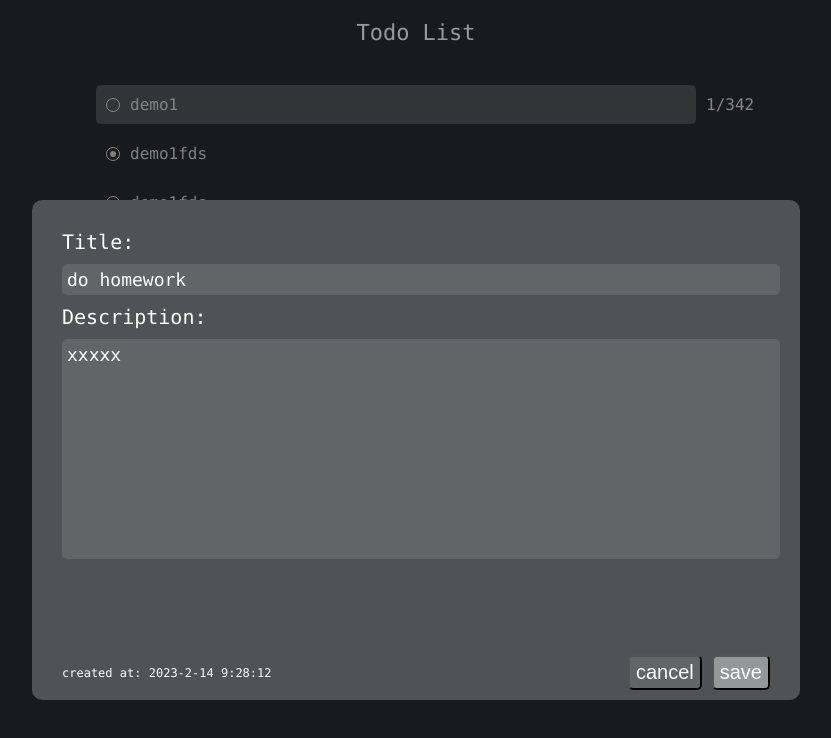
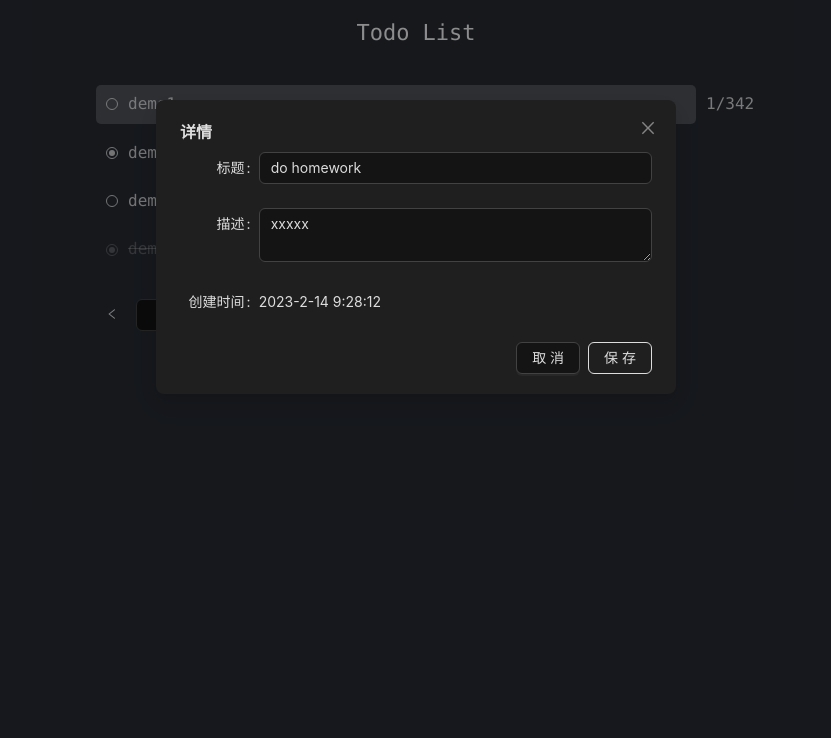
Before and after one commit to shy-robin/todo-list, a React (Create React App) app in the folder packages/web/: page / in a window 1280 px wide. Both pictures are taken after a click on the element "demo1". Shown: the top 738 px of the page, without its empty margins (224-1055 px from the left). Built offline with nearby package versions, Linux system fonts and the light colour scheme.

Commit message:
refactor: using antdesign

```diff
--- a/packages/web/src/components/board/Board.tsx
+++ b/packages/web/src/components/board/Board.tsx
@@ -1,19 +1,16 @@
 import { useEffect } from "react";
 import styled from "styled-components";
 import ListItem from "../list-item/ListItem";
-import ListItemDetail from "../list-item/ListItemDetail";
-import Pagination from "../pagination/Pagination";
-import Popup from "../popup/Popup";
 import useStore from "../../hooks/useStore";
 import useKeymap from "../../hooks/useKeymap";
 import {
-  handlePageNext,
-  handlePagePrev,
+  handlePageChange,
   handleCheckToggle,
   handleItemDetailOpen,
   handleItemDetailCancel,
   handleItemDetailSave,
 } from "../../utils/handlers";
+import { Pagination, Modal, Form, Input, Button } from "antd";
 
 const StyledBoard = styled.div`
   margin-top: 20px;
@@ -89,6 +86,17 @@ const Board = () => {
     init();
   }, []);
 
+  const formatTime = (timestamp: number) => {
+    const d = new Date(timestamp);
+    const year = d.getFullYear();
+    const month = d.getMonth() + 1;
+    const date = d.getDate();
+    const hour = d.getHours();
+    const min = d.getMinutes();
+    const sec = d.getSeconds();
+    return `${year}-${month}-${date} ${hour}:${min}:${sec}`;
+  };
+
   useKeymap(store);
 
   return (
@@ -106,22 +114,44 @@ const Board = () => {
         );
       })}
       <Pagination
+        simple
         total={total}
         pageSize={pageSize}
-        curPage={curPage}
-        onPrev={() => handlePagePrev(store)}
-        onNext={() => handlePageNext(store)}
+        current={curPage}
+        onChange={(page) => handlePageChange(store, page)}
         style={{ marginTop: "30px" }}
       ></Pagination>
-      {isItemDetailVisible && (
-        <Popup>
-          <ListItemDetail
-            {...itemDetail}
-            onCancel={() => handleItemDetailCancel(store)}
-            onSave={() => handleItemDetailSave(store)}
-          />
-        </Popup>
-      )}
+      <Modal
+        title="详情"
+        open={isItemDetailVisible}
+        onOk={() => handleItemDetailSave(store)}
+        onCancel={() => handleItemDetailCancel(store)}
+        footer={[
+          <Button key="cancel" onClick={() => handleItemDetailCancel(store)}>
+            取消
+          </Button>,
+          <Button
+            key="save"
+            type="primary"
+            ghost
+            onClick={() => handleItemDetailSave(store)}
+          >
+            保存
+          </Button>,
+        ]}
+      >
+        <Form>
+          <Form.Item label="标题" labelCol={{ span: 4 }}>
+            <Input value={itemDetail.title} />
+          </Form.Item>
+          <Form.Item label="描述" labelCol={{ span: 4 }}>
+            <Input.TextArea value={itemDetail.description} />
+          </Form.Item>
+          <Form.Item label="创建时间" labelCol={{ span: 4 }}>
+            {formatTime(itemDetail.createTime)}
+          </Form.Item>
+        </Form>
+      </Modal>
     </StyledBoard>
   );
 };
--- a/packages/web/src/components/list-item/ListItemDetail.tsx
+++ /dev/null
@@ -1,181 +0,0 @@
-import { useState } from "react";
-import styled from "styled-components";
-
-const StyledListItemDetail = styled.div`
-  padding: 30px;
-`;
-
-const StyledItem = styled.div`
-  margin-bottom: 10px;
-`;
-
-const ItemTitle = styled.div`
-  font-size: 20px;
-  margin-bottom: 10px;
-`;
-
-const ItemInput = styled.input.attrs({
-  placeholder: "Please input description",
-})`
-  width: 100%;
-  font-size: 18px;
-  background-color: rgba(255, 255, 255, 0.1);
-  color: #fff;
-  border-radius: 5px;
-  padding: 5px;
-  font-family: source-code-pro, Menlo, Monaco, Consolas, "Courier New",
-    monospace;
-  border-style: none;
-  &:focus {
-    outline: none;
-  }
-`;
-
-const ItemTextarea = styled.textarea.attrs({
-  placeholder: "Please input description",
-  rows: 10,
-})`
-  width: 100%;
-  font-size: 18px;
-  background-color: rgba(255, 255, 255, 0.1);
-  color: #fff;
-  border-radius: 5px;
-  padding: 5px;
-  font-family: source-code-pro, Menlo, Monaco, Consolas, "Courier New",
-    monospace;
-  border-style: none;
-  resize: none;
-  &:focus {
-    outline: none;
-  }
-`;
-
-interface ItemProps {
-  title: string;
-  content: string;
-  type: "title" | "description";
-  onChange: (newVal: string) => void;
-}
-
-const Item = (props: ItemProps) => {
-  const { title, content, type, onChange } = props;
-  return (
-    <StyledItem>
-      <ItemTitle>{title}</ItemTitle>
-      {type === "title" ? (
-        <ItemInput value={content} onChange={(e) => onChange(e.target.value)} />
-      ) : (
-        <ItemTextarea
-          value={content}
-          onChange={(e) => onChange(e.target.value)}
-        />
-      )}
-    </StyledItem>
-  );
-};
-
-const StyledBottom = styled.div`
-  left: 30px;
-  right: 30px;
-  position: absolute;
-  bottom: 10px;
-  display: flex;
-  justify-content: space-between;
-  align-items: center;
-`;
-
-const BottomTime = styled.span`
-  font-size: 12px;
-`;
-
-const BottomButtons = styled.div``;
-
-const buttonStyle = {
-  color: {
-    primary: "#fff",
-    normal: "#fff",
-  },
-  backgroundColor: {
-    primary: "rgba(255,255,255,0.4)",
-    normal: "rgba(255,255,255,0.1)",
-  },
-};
-
-const BottomButton = styled.button<{ t: "primary" | "normal" }>`
-  font-size: 20px;
-  margin-left: 10px;
-  padding: 4px 6px;
-  background-color: red;
-  border-radius: 5px;
-  cursor: pointer;
-  color: ${(props) => buttonStyle.color[props.t]};
-  background-color: ${(props) => buttonStyle.backgroundColor[props.t]};
-`;
-
-interface BottomProps {
-  time: number;
-  onCancel: () => void;
-  onSave: () => void;
-}
-
-const Bottom = (props: BottomProps) => {
-  const { time, onCancel, onSave } = props;
-
-  const formatTime = (timestamp: number) => {
-    const d = new Date(timestamp);
-    const year = d.getFullYear();
-    const month = d.getMonth() + 1;
-    const date = d.getDate();
-    const hour = d.getHours();
-    const min = d.getMinutes();
-    const sec = d.getSeconds();
-    return `${year}-${month}-${date} ${hour}:${min}:${sec}`;
-  };
-
-  return (
-    <StyledBottom>
-      <BottomTime>created at: {formatTime(time)}</BottomTime>
-      <BottomButtons>
-        <BottomButton t="normal" onClick={onCancel}>
-          cancel
-        </BottomButton>
-        <BottomButton t="primary" onClick={onSave}>
-          save
-        </BottomButton>
-      </BottomButtons>
-    </StyledBottom>
-  );
-};
-
-interface ListItemDetailProps {
-  title: string;
-  description: string;
-  createTime: number;
-  onCancel: () => void;
-  onSave: () => void;
-}
-const ListItemDetail = (props: ListItemDetailProps) => {
-  const { title: t, description: d, createTime, onCancel, onSave } = props;
-  const [title, setTitle] = useState(t);
-  const [description, setDescription] = useState(d);
-
-  return (
-    <StyledListItemDetail>
-      <Item
-        title="Title:"
-        content={title}
-        onChange={(newVal) => setTitle(newVal)}
-        type="title"
-      />
-      <Item
-        title="Description:"
-        content={description}
-        onChange={(newVal) => setDescription(newVal)}
-        type="description"
-      />
-      <Bottom time={createTime} onCancel={onCancel} onSave={onSave} />
-    </StyledListItemDetail>
-  );
-};
-
-export default ListItemDetail;
--- a/packages/web/src/components/pagination/Pagination.tsx
+++ /dev/null
@@ -1,61 +0,0 @@
-import { useMemo, useState } from "react";
-import styled from "styled-components";
-
-const StyledPagination = styled.div`
-  display: flex;
-  align-items: center;
-`;
-
-const PageDirection = styled.div<{ isDisabled?: boolean }>`
-  width: 20px;
-  height: 20px;
-  border-radius: 50%;
-  border: 1px solid #ddd;
-  text-align: center;
-  line-height: 20px;
-  cursor: pointer;
-  background-color: ${(props) =>
-    props.isDisabled ? "rgba(255,255,255,0.3)" : ""};
-  pointer-events: ${(props) => (props.isDisabled ? "none" : "")};
-  &:hover {
-    background-color: rgba(255, 255, 255, 0.3);
-  }
-`;
-
-const PageInfo = styled.div`
-  margin: 0 10px;
-`;
-
-interface PaginationProps {
-  total: number;
-  pageSize: number;
-  curPage: number;
-  onPrev: () => void;
-  onNext: () => void;
-  style?: { [key: string]: unknown };
-}
-
-const Pagination = (props: PaginationProps) => {
-  const { total, pageSize, curPage, onPrev, onNext, style } = props;
-  const totalPage = useMemo(() => {
-    return Math.ceil(total / pageSize);
-  }, [total, pageSize]);
-  const prevPageLabel = "<";
-  const nextPageLabel = ">";
-
-  return (
-    <StyledPagination style={style}>
-      <PageDirection onClick={onPrev} isDisabled={curPage === 1}>
-        {prevPageLabel}
-      </PageDirection>
-      <PageInfo>
-        {curPage}/{totalPage}
-      </PageInfo>
-      <PageDirection onClick={onNext} isDisabled={curPage === totalPage}>
-        {nextPageLabel}
-      </PageDirection>
-    </StyledPagination>
-  );
-};
-
-export default Pagination;
--- a/packages/web/src/components/popup/Popup.tsx
+++ /dev/null
@@ -1,57 +0,0 @@
-import { createPortal } from "react-dom";
-import styled from "styled-components";
-
-const Modal = styled.div`
-  background-color: rgba(0, 0, 0, 0.4);
-  position: absolute;
-  color: #fff;
-  left: 0;
-  right: 0;
-  top: 0;
-  bottom: 0;
-  display: flex;
-  justify-content: center;
-`;
-
-const StyledPopup = styled.div`
-  width: 60%;
-  height: 500px;
-  margin-top: 200px;
-  background-color: #505257;
-  border-radius: 10px;
-  position: relative;
-`;
-
-const CloseButton = styled.div`
-  width: 15px;
-  height: 15px;
-  border-radius: 50%;
-  background-color: #aaa;
-  position: absolute;
-  top: 10px;
-  right: 10px;
-  cursor: pointer;
-  &:hover {
-    background-color: #ddd;
-  }
-`;
-
-interface PopupProps {
-  showCloseButton?: boolean;
-  children?: JSX.Element;
-}
-
-const Popup = (props: PopupProps) => {
-  const { showCloseButton = false, children } = props;
-  return createPortal(
-    <Modal>
-      <StyledPopup>
-        {showCloseButton && <CloseButton />}
-        {children}
-      </StyledPopup>
-    </Modal>,
-    document.body
-  );
-};
-
-export default Popup;
--- a/packages/web/src/index.tsx
+++ b/packages/web/src/index.tsx
@@ -3,13 +3,34 @@ import ReactDOM from "react-dom/client";
 import "./index.css";
 import App from "./App";
 import reportWebVitals from "./reportWebVitals";
+// 由于 antd 组件的默认文案是英文，所以需要修改为中文
+import { ConfigProvider, theme } from "antd";
+import dayjs from "dayjs";
+import "dayjs/locale/zh-cn";
+import zhCN from "antd/locale/zh_CN";
+import "antd/dist/reset.css";
+
+dayjs.locale("zh-cn");
 
 const root = ReactDOM.createRoot(
   document.getElementById("root") as HTMLElement
 );
 root.render(
   <React.StrictMode>
-    <App />
+    <ConfigProvider
+      locale={zhCN}
+      theme={{
+        token: { colorPrimary: "#fff" },
+        algorithm: theme.darkAlgorithm,
+        components: {
+          Button: {
+            colorPrimary: "#ddd",
+          },
+        },
+      }}
+    >
+      <App />
+    </ConfigProvider>
   </React.StrictMode>
 );
 
--- a/packages/web/src/utils/handlers.ts
+++ b/packages/web/src/utils/handlers.ts
@@ -32,6 +32,11 @@ export const handlePageNext = (store: Store) => {
 
   if (curPage === Math.ceil(total / pageSize)) return;
   setCurPage(curPage + 1);
+};
+
+export const handlePageChange = (store: Store, page: number) => {
+  const { setCurPage } = store;
+  setCurPage(page);
 };
 
 export const handleCheckToggle = (store: Store, checkId?: number) => {
```
Also changed, not shown: packages/web/package.json (+6 -1 lines), 1 other file (tests, documents, lock files or other folders).
